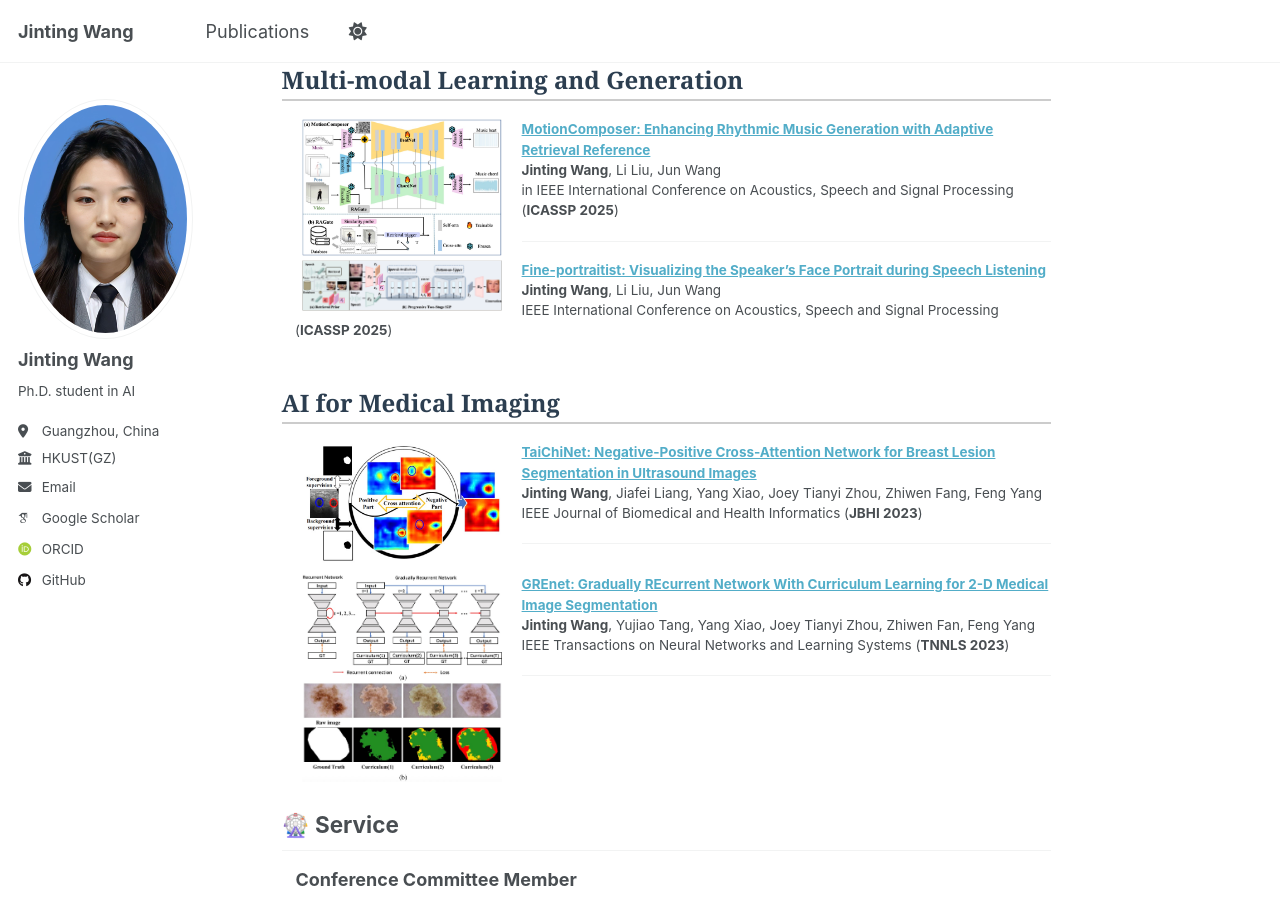
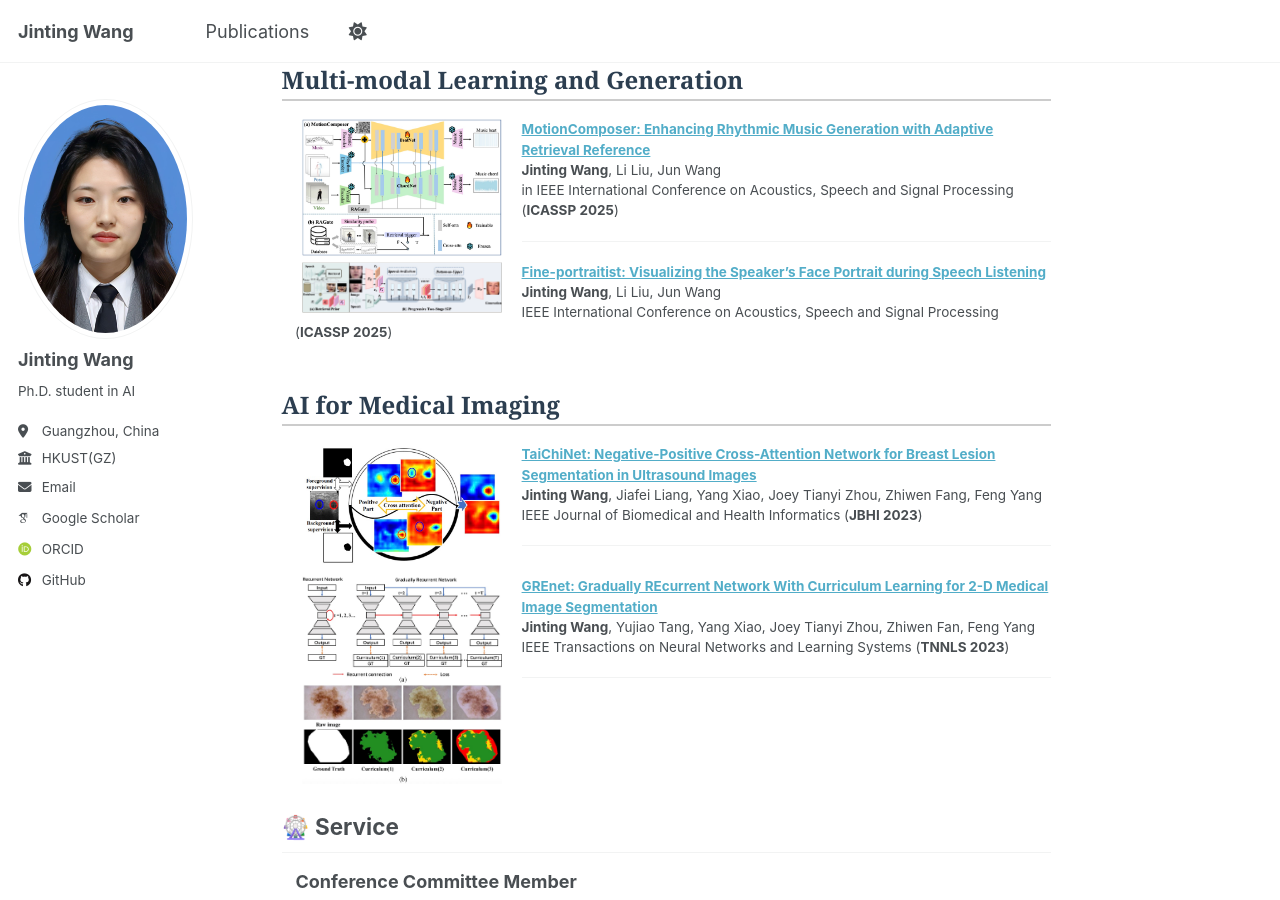
Before and after one commit to beria-moon/Beria.github.io, a Jekyll site: the page built from _pages/about.md, in a window 1280 px wide and 900 px high, scrolled down 847 px. Built offline with Jekyll 4.4.1, drawn with Linux system fonts in a browser that asks for light colours; some web fonts are replaced.

Commit message:
Update about.md

```diff
--- a/_pages/about.md
+++ b/_pages/about.md
@@ -53,7 +53,7 @@ MotionComposer: Enhancing Rhythmic Music Generation with Adaptive Retrieval Refe
 <dd><strong>Jinting Wang</strong>, Li Liu, Jun Wang</dd>
 <dd> <strong class="First"></strong> in IEEE International Conference on Acoustics, Speech and Signal Processing (<strong>ICASSP 2025</strong>)</dd>
 
-<hr style="margin-top: 20px; margin-bottom: 10px;">
+<hr style="margin-top: 20px; margin-bottom: 20px;">
 
 
 
```
